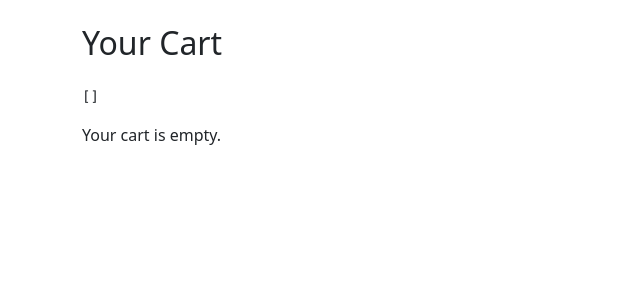
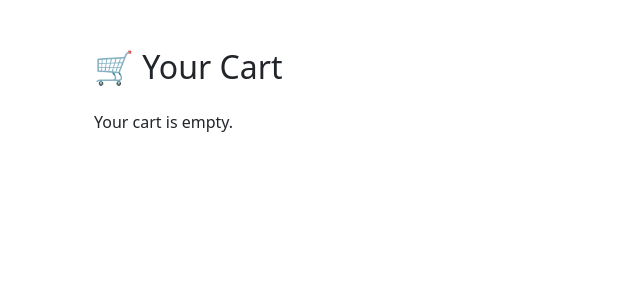
Before and after one commit to n-aadiyah/electronics-kit-frontend, a React (Create React App) app: page /cart in a window 1280 px wide. Shown: the top 300 px of the page, without its empty margins (0-640 px from the left). Built offline with nearby package versions, Linux system fonts and the light colour scheme.

Commit message:
cart working perfect

```diff
--- a/src/pages/Cart.js
+++ b/src/pages/Cart.js
@@ -5,12 +5,13 @@ import { Link } from "react-router-dom";
 const Cart = () => {
   const { cartItems, removeFromCart, isCartReady } = useContext(CartContext);
 
-  // ✅ Prevent early render before cart is loaded from localStorage
   if (!isCartReady) {
-    return <div className="text-center mt-5">Loading your cart...</div>;
+    return <div className="text-center mt-5">⏳ Loading your cart...</div>;
   }
 
-  console.log("🧺 Cart Items from context:", cartItems);
+  if (!Array.isArray(cartItems)) {
+    return <div className="text-center mt-5 text-danger">❌ Cart data is invalid</div>;
+  }
 
   const handleRemove = (_id) => {
     removeFromCart(_id);
@@ -18,21 +19,18 @@ const Cart = () => {
 
   const total = cartItems.reduce((acc, item) => {
     const rawPrice = item?.price || "₹0";
-    const price = parseInt(rawPrice.replace(/[₹,]/g, ""));
+    const price = parseInt(rawPrice.toString().replace(/[₹,]/g, ""));
     return acc + (isNaN(price) ? 0 : price);
   }, 0);
 
   return (
-    <div>
-      <h2 className="mb-4">Your Cart</h2>
-
-      {/* 🧪 Debug output */}
-      <pre>{JSON.stringify(cartItems, null, 2)}</pre>
+    <div className="container my-5">
+      <h2 className="mb-4">🛒 Your Cart</h2>
 
       {cartItems.length === 0 ? (
         <p>Your cart is empty.</p>
       ) : (
-        <div>
+        <>
           {cartItems.map((item, index) => (
             <div key={index} className="card mb-3">
               <div className="card-body d-flex justify-content-between align-items-center">
@@ -42,7 +40,7 @@ const Cart = () => {
                 </div>
                 <button
                   className="btn btn-danger"
-                  onClick={() => handleRemove(item._id)} // ✅ using _id
+                  onClick={() => handleRemove(item._id)}
                 >
                   Remove
                 </button>
@@ -57,7 +55,7 @@ const Cart = () => {
               Proceed to Checkout
             </Link>
           </div>
-        </div>
+        </>
       )}
     </div>
   );
```
